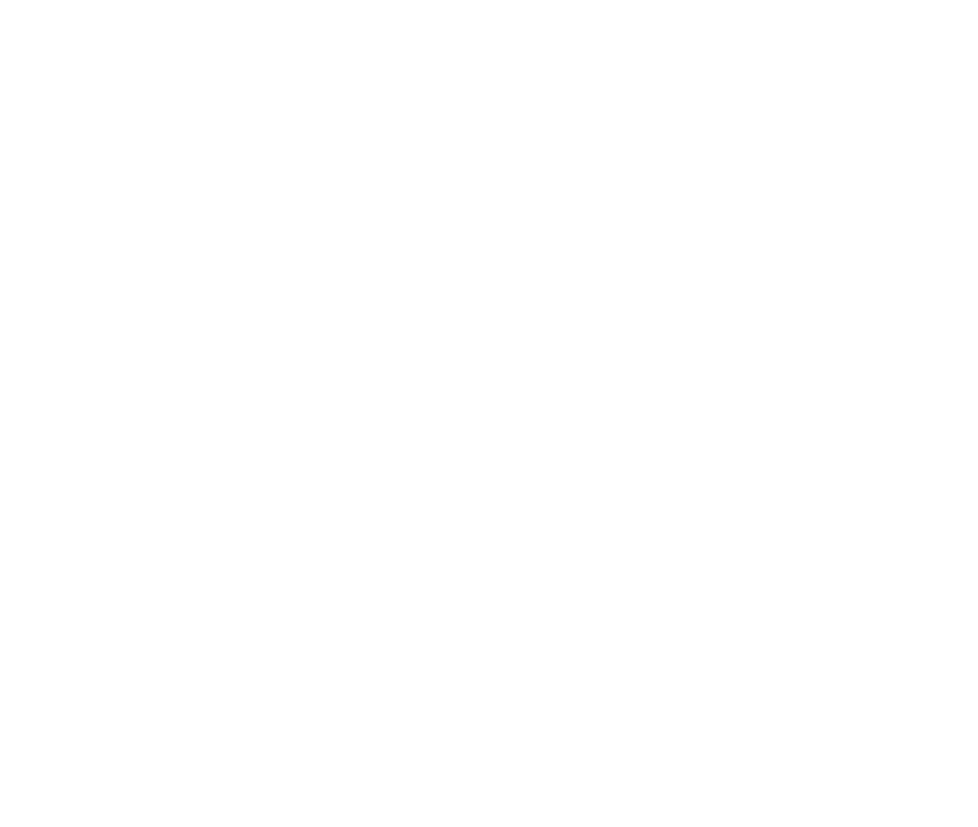
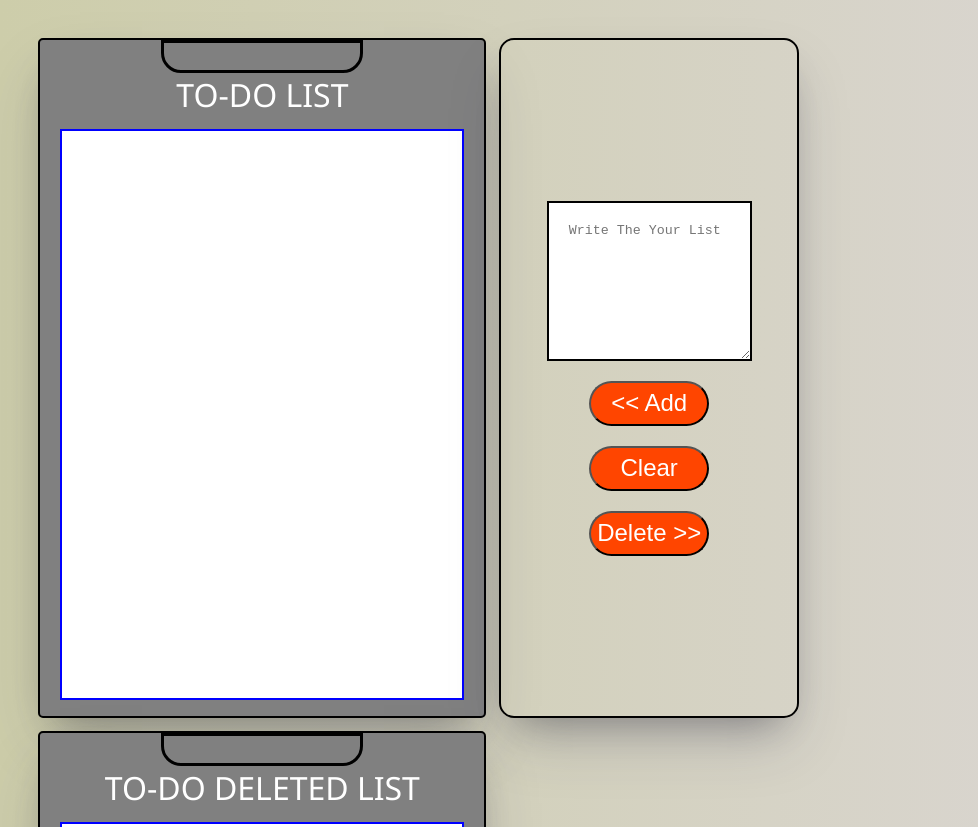
Before and after one commit to erhanatalan/to_do_app, a plain HTML site: page index.html in a window 1280 px wide. Shown: the top 827 px of the page, without its empty margins (0-978 px from the left). Before the commit the page ends 800 px from the top, so only its background shows below. Drawn offline with Linux system fonts and the light colour scheme.

Commit message:
Draw wdded

```diff
--- a/index.html
+++ b/index.html
@@ -8,10 +8,38 @@
     <title>To Do App</title>
 </head>
 <body>
+    <main>
 
+        <div class="out-frame">
+            <div class="clip">
 
+            </div>
+            <div class="subs">TO-DO LIST</div>
+            <div class="in-frame">
+                <div class="content-box--left">
 
+                </div>
+            </div>
+        </div>
+        <div class="input-record">
+            <textarea name="" id="" placeholder="Write The Your List"></textarea>
+            <button type="submit" id="save"> << Add</button>
+            <button type="reset" id="clear">Clear</Clear></button>
+            <button id="delete">Delete >></button>
 
+        </div>
+        <div class="out-frame">
+            <div class="clip">
+
+            </div>
+            <div class="subs">TO-DO DELETED LIST</div>
+            <div class="in-frame">
+                <div class="content-box--right">
+
+                </div>
+            </div>
+        </div>
+    </main>
     <script src="./script.js"></script>
 </body>
 </html>
--- a/style.css
+++ b/style.css
@@ -0,0 +1,84 @@
+*{
+    margin: 0;
+    padding: 0;
+    box-sizing: border-box;
+}
+
+body{
+    font-family: 'Segoe UI', Tahoma, Geneva, Verdana, sans-serif;
+    height: 100vh;
+    width: 100vw;
+    background-color: #cdcdaa;
+    background-image: linear-gradient(90deg, #cdcdaa 0%, #dcd7d8 100%);
+}
+main{
+    padding: 3vw;
+    display: flex;
+    flex-wrap: wrap;
+    gap: 1vw;
+    text-align: center;
+}
+
+.subs{
+    /* border: 1px solid orange; */
+    height: 7vh;
+}
+.out-frame{
+    color: white;
+    font-size: 4vh;
+    background-color: grey;
+    display: flex;
+    display: inline-block;
+    border: 2px solid black;
+    width: 35vw;
+    height: 85vh;
+    min-width: 300px;
+    padding:0 20px 20px 20px;
+    border-radius: 5px;
+    box-shadow: rgba(50, 50, 93, 0.25) 0px 30px 60px -12px, rgba(0, 0, 0, 0.3) 0px 18px 36px -18px;
+}
+.clip{
+    border: 3px solid black;
+    width: 50%;
+    height: 5%;
+    margin-top: 0;
+    margin: auto;
+    border-bottom-left-radius: 20px;
+    border-bottom-right-radius: 20px;
+}
+.in-frame{
+    background-color:white ;
+    overflow: auto;
+    height:87%;
+    border: 2px solid blue;
+}
+
+.input-record{
+    display: flex;
+    align-items: center;
+    justify-content: center;
+    flex-wrap: wrap;
+    flex-direction: column;
+    border-radius: 15px;
+    padding: 20px;
+    gap: 20px;
+    width:20vw;
+    min-width: 300px;
+    border: 2px solid black;
+    box-shadow: rgba(50, 50, 93, 0.25) 0px 30px 60px -12px, rgba(0, 0, 0, 0.3) 0px 18px 36px -18px;
+}
+.input-record textarea{
+    width: 80%;
+    height: 20vh;
+    padding: 20px;
+    border: 2px solid black;
+}
+
+#save, #clear, #delete{
+    background-color: orangered;
+    color: white;
+    font-size: 1.5rem;
+    width: 120px;
+    height: 45px;
+    border-radius: 25px;
+}
```
Also changed, not shown: images/clipboard.png (added), images/notebook.jpg (added), 1 other file.
